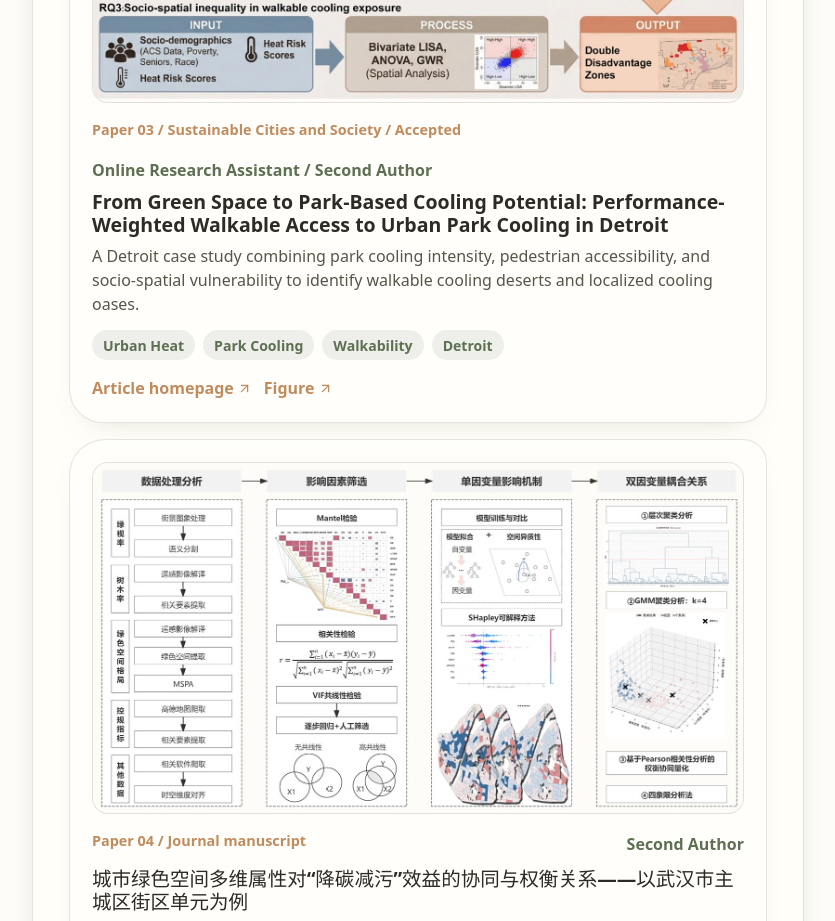
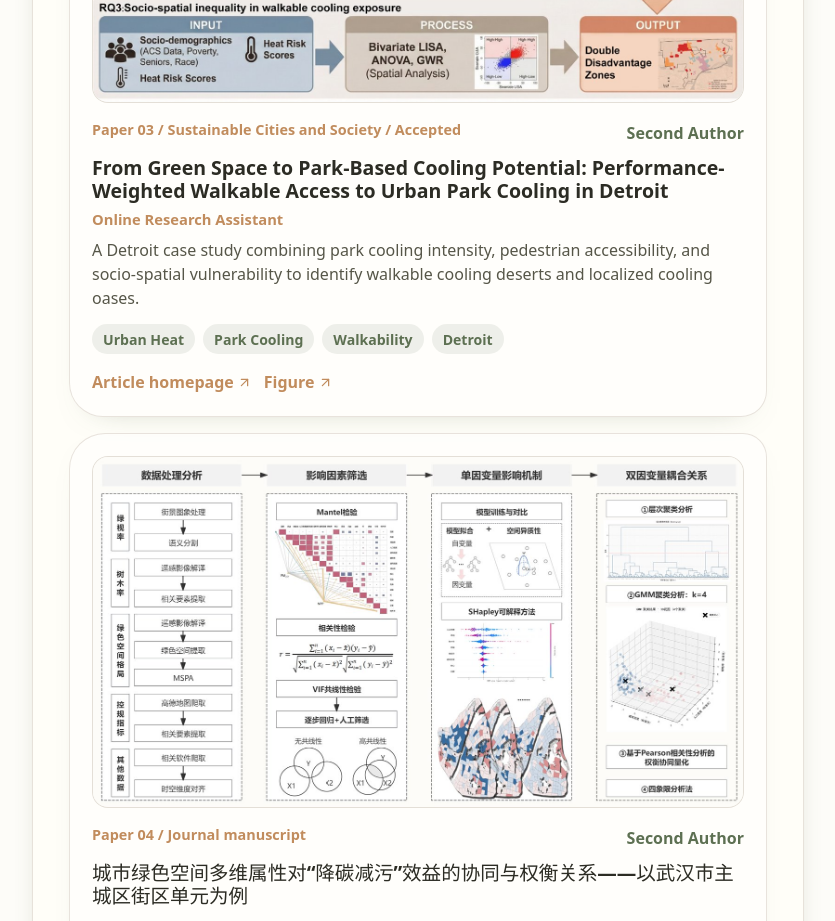
Before and after one commit to yuyanchen1010/yuyanchen1010.github.io, a React (Vite) app in the folder project/: page / in a window 1280 px wide. Shown: the part 4280-5201 px from the top of the page, without its empty margins (396-1231 px from the left). Built offline with nearby package versions, Linux system fonts and the light colour scheme.

Commit message:
Adjust Paper 03 role layout

```diff
--- a/project/scripts/verify-site-content.mjs
+++ b/project/scripts/verify-site-content.mjs
@@ -16,6 +16,9 @@ const englishIflaCompetitionEntry =
 
 assert.equal(contentSource.split(expectedTitle).length - 1, 4, "Paper 03 title must appear in four bilingual entries");
 assert.equal(contentSource.includes("Cooxling"), false, "Old Paper 03 typo must be removed");
+assert.equal(contentSource.split('type: "Second Author"').length - 1, 6, "Paper 03 must use the standard Second Author topline label in both languages");
+assert.equal(contentSource.split('roleNote: "Online Research Assistant"').length - 1, 2, "Paper 03 must show Online Research Assistant below the title in both languages");
+assert.ok(appSource.includes('className="project-role-note"'), "Role note must render directly below the project title");
 assert.equal(contentSource.includes("researchInterests"), false, "Research Interests content must be removed");
 assert.equal(contentSource.includes('research: "研究兴趣"'), false, "Chinese section label must be removed");
 assert.equal(contentSource.includes('research: "Research Interests"'), false, "English section label must be removed");
--- a/project/src/content/siteContent.ts
+++ b/project/src/content/siteContent.ts
@@ -12,6 +12,7 @@ export type CardItem = {
   title: string;
   meta: string;
   type: string;
+  roleNote?: string;
   description: string;
   tags: string[];
   image?: {
@@ -259,7 +260,8 @@ export const content: Record<Language, SiteContent> = {
       {
         title: "From Green Space to Park-Based Cooling Potential: Performance-Weighted Walkable Access to Urban Park Cooling in Detroit",
         meta: "Paper 03 / Sustainable Cities and Society / Accepted",
-        type: "Online Research Assistant / Second Author",
+        type: "Second Author",
+        roleNote: "Online Research Assistant",
         description:
           "以底特律为案例，将公园冷却强度、步行网络可达性和社会空间脆弱性结合，构建 Walkable Cooling Access Index，识别步行冷却沙漠与局部冷却绿洲。",
         tags: ["Urban Heat", "Park Cooling", "Walkability", "Detroit"],
@@ -565,7 +567,8 @@ export const content: Record<Language, SiteContent> = {
       {
         title: "From Green Space to Park-Based Cooling Potential: Performance-Weighted Walkable Access to Urban Park Cooling in Detroit",
         meta: "Paper 03 / Sustainable Cities and Society / Accepted",
-        type: "Online Research Assistant / Second Author",
+        type: "Second Author",
+        roleNote: "Online Research Assistant",
         description:
           "A Detroit case study combining park cooling intensity, pedestrian accessibility, and socio-spatial vulnerability to identify walkable cooling deserts and localized cooling oases.",
         tags: ["Urban Heat", "Park Cooling", "Walkability", "Detroit"],
--- a/project/src/main.tsx
+++ b/project/src/main.tsx
@@ -309,6 +309,7 @@ function CardSection({
               <span className="project-type">{formatScientificText(project.type)}</span>
             </div>
             <h3>{formatScientificText(project.title)}</h3>
+            {project.roleNote && <p className="project-role-note">{formatScientificText(project.roleNote)}</p>}
             <p>{formatScientificText(project.description)}</p>
             <div className="tag-list">
               {project.tags.map((tag) => (
--- a/project/src/styles.css
+++ b/project/src/styles.css
@@ -516,6 +516,17 @@ li + li {
   font-weight: 900;
 }
 
+.project-card .project-role-note {
+  margin-top: 6px;
+  color: var(--secondary);
+  font-size: 0.92rem;
+  font-weight: 900;
+}
+
+.project-role-note + p {
+  margin-top: 8px;
+}
+
 .tag-list {
   display: flex;
   flex-wrap: wrap;
```
